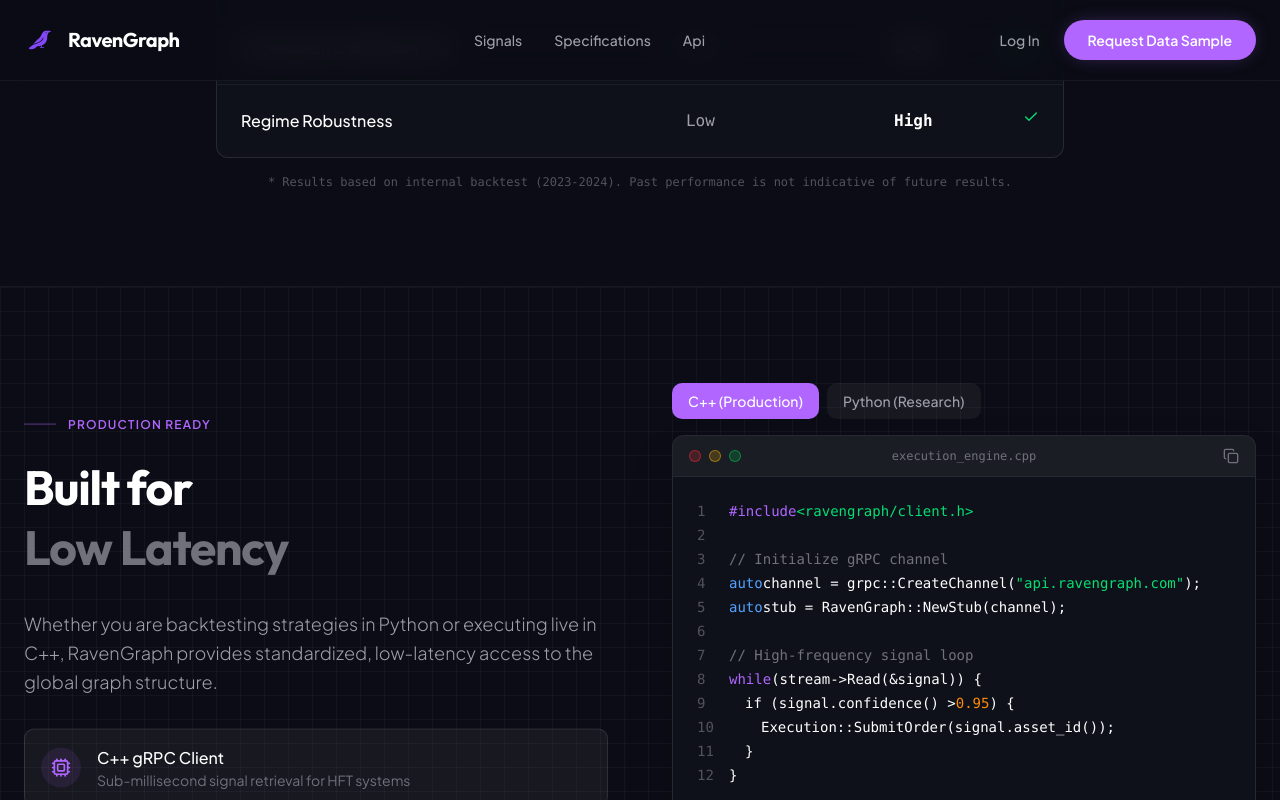
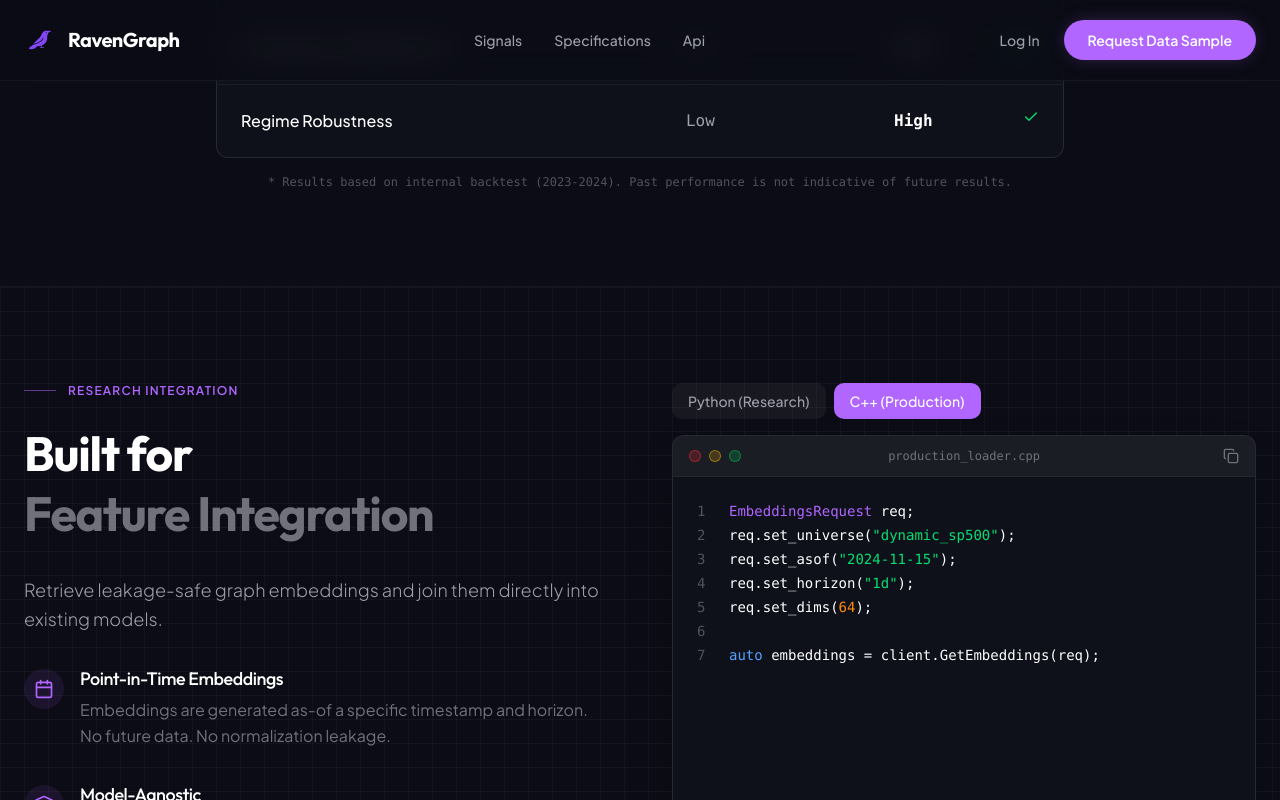
Before and after one commit to raven-graph/web, a Next.js app: page / in a window 1280 px wide. Both pictures are taken after a click on the button "C++ (Production)". Shown: the part 2602-3402 px from the top of the page. Built offline with nearby package versions, Linux system fonts and the light colour scheme.

Commit message:
update njs

```diff
--- a/src/components/CodeDemoSection.tsx
+++ b/src/components/CodeDemoSection.tsx
@@ -1,21 +1,12 @@
 "use client";
 
-import React, { useState, useEffect } from "react";
+import React, { useState } from "react";
 import { ScrollReveal } from "@/components/ScrollReveal";
-import { motion, AnimatePresence } from "framer-motion";
-import { Terminal, Copy, Check, Cpu, Code2 } from "lucide-react";
+import { Copy, Check, Calendar, Layers, Database } from "lucide-react";
 
 export const CodeDemoSection = () => {
-    const [activeTab, setActiveTab] = useState<"cpp" | "python">("cpp");
-    const [step, setStep] = useState(0);
+    const [activeTab, setActiveTab] = useState<"python" | "cpp">("python");
     const [copied, setCopied] = useState(false);
-
-    useEffect(() => {
-        const timer = setInterval(() => {
-            setStep((prev) => (prev + 1) % 4);
-        }, 4000);
-        return () => clearInterval(timer);
-    }, []);
 
     const copyCode = () => {
         setCopied(true);
@@ -35,33 +26,53 @@
                     <ScrollReveal className="space-y-8 lg:sticky lg:top-24">
                         <div className="flex items-center gap-3 mb-6">
                             <span className="h-px w-8 bg-[#B066FF]/50"></span>
-                            <span className="text-[#B066FF] font-sans text-xs uppercase tracking-widest font-semibold">Production Ready</span>
+                            <span className="text-[#B066FF] font-sans text-xs uppercase tracking-widest font-semibold">Research Integration</span>
                         </div>
                         <h2 className="text-4xl md:text-5xl font-display font-bold text-white leading-tight">
                             Built for <br />
-                            <span className="text-zinc-500">Low Latency</span>
+                            <span className="text-zinc-500">Feature Integration</span>
                         </h2>
                         <p className="text-lg text-zinc-400 leading-relaxed font-light">
-                            Whether you are backtesting strategies in Python or executing live in C++, RavenGraph provides standardized, low-latency access to the global graph structure.
+                            Retrieve leakage-safe graph embeddings and join them directly into existing models.
                         </p>
 
-                        <div className="flex flex-col gap-4">
-                            <div className="flex items-center gap-4 p-4 rounded-lg bg-white/5 border border-white/10 hover:border-[#B066FF]/30 transition-colors">
-                                <div className="w-10 h-10 rounded-full bg-[#B066FF]/10 flex items-center justify-center text-[#B066FF]">
-                                    <Cpu className="w-5 h-5" />
+                        <div className="space-y-8 mt-8">
+                            {/* Bullet 1 */}
+                            <div className="flex gap-4">
+                                <div className="mt-1 w-10 h-10 rounded-full bg-[#B066FF]/10 flex items-center justify-center text-[#B066FF] shrink-0">
+                                    <Calendar className="w-5 h-5" />
                                 </div>
                                 <div>
-                                    <div className="text-white font-medium">C++ gRPC Client</div>
-                                    <div className="text-sm text-zinc-500">Sub-millisecond signal retrieval for HFT systems</div>
+                                    <h4 className="text-white font-medium text-lg">Point-in-Time Embeddings</h4>
+                                    <p className="text-zinc-500 leading-relaxed mt-1">
+                                        Embeddings are generated as-of a specific timestamp and horizon. No future data. No normalization leakage.
+                                    </p>
                                 </div>
                             </div>
-                            <div className="flex items-center gap-4 p-4 rounded-lg bg-white/5 border border-white/10 hover:border-[#B066FF]/30 transition-colors">
-                                <div className="w-10 h-10 rounded-full bg-[#B066FF]/10 flex items-center justify-center text-[#B066FF]">
-                                    <Code2 className="w-5 h-5" />
+
+                            {/* Bullet 2 */}
+                            <div className="flex gap-4">
+                                <div className="mt-1 w-10 h-10 rounded-full bg-[#B066FF]/10 flex items-center justify-center text-[#B066FF] shrink-0">
+                                    <Layers className="w-5 h-5" />
                                 </div>
                                 <div>
-                                    <div className="text-white font-medium">Python Research SDK</div>
-                                    <div className="text-sm text-zinc-500">Seemless integration with pandas and PyTorch</div>
+                                    <h4 className="text-white font-medium text-lg">Model-Agnostic</h4>
+                                    <p className="text-zinc-500 leading-relaxed mt-1">
+                                        Designed to plug into existing research pipelines (XGBoost, linear models, neural nets).
+                                    </p>
+                                </div>
+                            </div>
+
+                            {/* Bullet 3 */}
+                            <div className="flex gap-4">
+                                <div className="mt-1 w-10 h-10 rounded-full bg-[#B066FF]/10 flex items-center justify-center text-[#B066FF] shrink-0">
+                                    <Database className="w-5 h-5" />
+                                </div>
+                                <div>
+                                    <h4 className="text-white font-medium text-lg">Offline First</h4>
+                                    <p className="text-zinc-500 leading-relaxed mt-1">
+                                        Evaluate via Parquet artifacts before any live integration.
+                                    </p>
                                 </div>
                             </div>
                         </div>
@@ -72,16 +83,16 @@
                         {/* Language Tabs */}
                         <div className="flex items-center gap-2 mb-4">
                             <button
+                                onClick={() => setActiveTab("python")}
+                                className={`px-4 py-2 rounded-lg text-sm font-medium transition-colors ${activeTab === "python" ? "bg-[#B066FF] text-white" : "bg-white/5 text-zinc-400 hover:text-white"}`}
+                            >
+                                Python (Research)
+                            </button>
+                            <button
                                 onClick={() => setActiveTab("cpp")}
                                 className={`px-4 py-2 rounded-lg text-sm font-medium transition-colors ${activeTab === "cpp" ? "bg-[#B066FF] text-white" : "bg-white/5 text-zinc-400 hover:text-white"}`}
                             >
                                 C++ (Production)
-                            </button>
-                            <button
-                                onClick={() => setActiveTab("python")}
-                                className={`px-4 py-2 rounded-lg text-sm font-medium transition-colors ${activeTab === "python" ? "bg-[#B066FF] text-white" : "bg-white/5 text-zinc-400 hover:text-white"}`}
-                            >
-                                Python (Research)
                             </button>
                         </div>
 
@@ -95,7 +106,7 @@
                                     <div className="w-3 h-3 rounded-full bg-green-500/20 border border-green-500/50"></div>
                                 </div>
                                 <div className="text-zinc-500 text-xs text-center absolute left-0 right-0 pointer-events-none">
-                                    {activeTab === "cpp" ? "execution_engine.cpp" : "strategy_backtest.py"}
+                                    {activeTab === "python" ? "research_notebook.ipynb" : "production_loader.cpp"}
                                 </div>
                                 <button onClick={copyCode} className="text-zinc-500 hover:text-white transition-colors">
                                     {copied ? <Check className="w-4 h-4" /> : <Copy className="w-4 h-4" />}
@@ -103,73 +114,48 @@
                             </div>
 
                             {/* Code Content */}
-                            <div className="p-6 overflow-x-auto min-h-[300px]">
-                                {activeTab === "python" ? (
-                                    <div className="space-y-1">
-                                        <div className="flex"><span className="text-zinc-600 w-8 select-none">1</span><span className="text-[#B066FF]">import</span> <span className="text-white ml-2">ravengraph</span> <span className="text-[#B066FF] ml-2">as</span> <span className="text-white ml-2">rg</span></div>
-                                        <div className="flex"><span className="text-zinc-600 w-8 select-none">2</span></div>
-                                        <div className="flex"><span className="text-zinc-600 w-8 select-none">3</span><span className="text-zinc-500">{"# streaming realtime signals"}</span></div>
-                                        <div className="flex"><span className="text-zinc-600 w-8 select-none">4</span><span className="text-white">client</span> <span className="text-zinc-400">=</span> <span className="text-white">rg.Client(</span><span className="text-green-400">&quot;api_key_...&quot;</span><span className="text-white">)</span></div>
-                                        <div className="flex"><span className="text-zinc-600 w-8 select-none">5</span></div>
-                                        <div className="flex"><span className="text-zinc-600 w-8 select-none">6</span><span className="text-[#B066FF]">for</span> <span className="text-white ml-2">signal</span> <span className="text-[#B066FF] ml-2">in</span> <span className="text-white ml-2">client.stream_signals():</span></div>
-                                        <div className="flex"><span className="text-zinc-600 w-8 select-none">7</span><span className="text-white ml-4">if signal.is_shock_event():</span></div>
-                                        <div className="flex"><span className="text-zinc-600 w-8 select-none">8</span><span className="text-white ml-8">print(signal.propagation_path)</span></div>
-                                    </div>
-                                ) : (
-                                    <div className="space-y-1">
-                                        <div className="flex"><span className="text-zinc-600 w-8 select-none">1</span><span className="text-[#B066FF]">#include</span> <span className="text-green-400">&lt;ravengraph/client.h&gt;</span></div>
-                                        <div className="flex"><span className="text-zinc-600 w-8 select-none">2</span></div>
-                                        <div className="flex"><span className="text-zinc-600 w-8 select-none">3</span><span className="text-zinc-500">{"// Initialize gRPC channel"}</span></div>
-                                        <div className="flex"><span className="text-zinc-600 w-8 select-none">4</span><span className="text-blue-400">auto</span> <span className="text-white">channel = grpc::CreateChannel(</span><span className="text-green-400">&quot;api.ravengraph.com&quot;</span><span className="text-white">);</span></div>
-                                        <div className="flex"><span className="text-zinc-600 w-8 select-none">5</span><span className="text-blue-400">auto</span> <span className="text-white">stub = RavenGraph::NewStub(channel);</span></div>
-                                        <div className="flex"><span className="text-zinc-600 w-8 select-none">6</span></div>
-                                        <div className="flex"><span className="text-zinc-600 w-8 select-none">7</span><span className="text-zinc-500">{"// High-frequency signal loop"}</span></div>
-                                        <div className="flex"><span className="text-zinc-600 w-8 select-none">8</span><span className="text-[#B066FF]">while</span> <span className="text-white">(stream-&gt;Read(&signal)) {"{"}</span></div>
-                                        <div className="flex"><span className="text-zinc-600 w-8 select-none">9</span><span className="text-white ml-4">if (signal.confidence() &gt; </span><span className="text-orange-400">0.95</span><span className="text-white">) {"{"}</span></div>
-                                        <div className="flex"><span className="text-zinc-600 w-8 select-none">10</span><span className="text-white ml-8">Execution::SubmitOrder(signal.asset_id());</span></div>
-                                        <div className="flex"><span className="text-zinc-600 w-8 select-none">11</span><span className="text-white ml-4">{"}"}</span></div>
-                                        <div className="flex"><span className="text-zinc-600 w-8 select-none">12</span><span className="text-white">{"}"}</span></div>
-                                    </div>
-                                )}
+                            <div className="p-6 overflow-y-auto" style={{ height: '380px' }}>
+                                <div className="space-y-1 font-mono text-sm">
+                                    {activeTab === "python" ? (
+                                        <>
+                                            <div className="grid grid-cols-[2rem_1fr]"><span className="text-zinc-600 select-none">1</span><div className="text-zinc-100 whitespace-pre-wrap break-words"><span className="text-[#B066FF]">from</span> <span className="text-white">ravengraph</span> <span className="text-[#B066FF]">import</span> <span className="text-white">Client</span></div></div>
+                                            <div className="grid grid-cols-[2rem_1fr]"><span className="text-zinc-600 select-none">2</span><div className="text-zinc-100 whitespace-pre-wrap break-words"><span className="text-[#B066FF]">import</span> <span className="text-white">pandas</span> <span className="text-[#B066FF]">as</span> <span className="text-white">pd</span></div></div>
+                                            <div className="grid grid-cols-[2rem_1fr]"><span className="text-zinc-600 select-none">3</span><div></div></div>
+                                            <div className="grid grid-cols-[2rem_1fr]"><span className="text-zinc-600 select-none">4</span><div className="text-zinc-100 whitespace-pre-wrap break-words"><span className="text-white">rg</span> <span className="text-zinc-400">=</span> <span className="text-white">Client(api_key=API_KEY)</span></div></div>
+                                            <div className="grid grid-cols-[2rem_1fr]"><span className="text-zinc-600 select-none">5</span><div></div></div>
+                                            <div className="grid grid-cols-[2rem_1fr]"><span className="text-zinc-600 select-none">6</span><span className="text-zinc-500">{"# Point-in-time graph embeddings (leakage-safe)"}</span></div>
+                                            <div className="grid grid-cols-[2rem_1fr]"><span className="text-zinc-600 select-none">7</span><div className="text-zinc-100 whitespace-pre-wrap break-words"><span className="text-white">embeddings</span> <span className="text-zinc-400">=</span> <span className="text-white">rg.embeddings.get(</span></div></div>
+                                            <div className="grid grid-cols-[2rem_1fr]"><span className="text-zinc-600 select-none">8</span><div className="text-zinc-100 whitespace-pre-wrap break-words"><span className="text-white pl-4">universe=</span><span className="text-green-400">&quot;dynamic_sp500&quot;</span><span className="text-white">,</span></div></div>
+                                            <div className="grid grid-cols-[2rem_1fr]"><span className="text-zinc-600 select-none">9</span><div className="text-zinc-100 whitespace-pre-wrap break-words"><span className="text-white pl-4">asof=</span><span className="text-green-400">&quot;2024-11-15&quot;</span><span className="text-white">,</span></div></div>
+                                            <div className="grid grid-cols-[2rem_1fr]"><span className="text-zinc-600 select-none">10</span><div className="text-zinc-100 whitespace-pre-wrap break-words"><span className="text-white pl-4">horizon=</span><span className="text-green-400">&quot;1d&quot;</span><span className="text-white">,</span></div></div>
+                                            <div className="grid grid-cols-[2rem_1fr]"><span className="text-zinc-600 select-none">11</span><div className="text-zinc-100 whitespace-pre-wrap break-words"><span className="text-white pl-4">dims=</span><span className="text-orange-400">64</span></div></div>
+                                            <div className="grid grid-cols-[2rem_1fr]"><span className="text-zinc-600 select-none">12</span><div className="text-zinc-100 whitespace-pre-wrap break-words"><span className="text-white">)</span></div></div>
+                                            <div className="grid grid-cols-[2rem_1fr]"><span className="text-zinc-600 select-none">13</span><div></div></div>
+                                            <div className="grid grid-cols-[2rem_1fr]"><span className="text-zinc-600 select-none">14</span><span className="text-zinc-500">{"# Join with existing feature matrix"}</span></div>
+                                            <div className="grid grid-cols-[2rem_1fr]"><span className="text-zinc-600 select-none">15</span><div className="text-zinc-100 whitespace-pre-wrap break-words"><span className="text-white">X</span> <span className="text-zinc-400">=</span> <span className="text-white">price_features.join(embeddings, on=</span><span className="text-green-400">&quot;ticker&quot;</span><span className="text-white">)</span></div></div>
+                                        </>
+                                    ) : (
+                                        <>
+                                            <div className="grid grid-cols-[2rem_1fr]"><span className="text-zinc-600 select-none">1</span><div className="text-zinc-100 whitespace-pre-wrap break-words"><span className="text-[#B066FF]">EmbeddingsRequest</span> <span className="text-white">req;</span></div></div>
+                                            <div className="grid grid-cols-[2rem_1fr]"><span className="text-zinc-600 select-none">2</span><div className="text-zinc-100 whitespace-pre-wrap break-words"><span className="text-white">req.set_universe(</span><span className="text-green-400">&quot;dynamic_sp500&quot;</span><span className="text-white">);</span></div></div>
+                                            <div className="grid grid-cols-[2rem_1fr]"><span className="text-zinc-600 select-none">3</span><div className="text-zinc-100 whitespace-pre-wrap break-words"><span className="text-white">req.set_asof(</span><span className="text-green-400">&quot;2024-11-15&quot;</span><span className="text-white">);</span></div></div>
+                                            <div className="grid grid-cols-[2rem_1fr]"><span className="text-zinc-600 select-none">4</span><div className="text-zinc-100 whitespace-pre-wrap break-words"><span className="text-white">req.set_horizon(</span><span className="text-green-400">&quot;1d&quot;</span><span className="text-white">);</span></div></div>
+                                            <div className="grid grid-cols-[2rem_1fr]"><span className="text-zinc-600 select-none">5</span><div className="text-zinc-100 whitespace-pre-wrap break-words"><span className="text-white">req.set_dims(</span><span className="text-orange-400">64</span><span className="text-white">);</span></div></div>
+                                            <div className="grid grid-cols-[2rem_1fr]"><span className="text-zinc-600 select-none">6</span><div></div></div>
+                                            <div className="grid grid-cols-[2rem_1fr]"><span className="text-zinc-600 select-none">7</span><div className="text-zinc-100 whitespace-pre-wrap break-words"><span className="text-blue-400">auto</span> <span className="text-white">embeddings = client.GetEmbeddings(req);</span></div></div>
+                                        </>
+                                    )}
+                                </div>
                             </div>
 
-                            {/* Terminal Output Simulation */}
-                            <div className="border-t border-white/10 bg-black/50 p-4 font-mono text-xs">
-                                <div className="flex items-center gap-2 mb-2 text-zinc-500 uppercase tracking-wider font-bold text-[10px]">
-                                    <Terminal className="w-3 h-3" /> System Output
-                                </div>
-                                <div className="space-y-2">
-                                    <AnimatePresence mode="wait">
-                                        <motion.div
-                                            key={step}
-                                            initial={{ opacity: 0, y: 5 }}
-                                            animate={{ opacity: 1, y: 0 }}
-                                            exit={{ opacity: 0 }}
-                                            className="font-mono"
-                                        >
-                                            {step === 0 && (
-                                                <div className="text-zinc-400">Initializing secure connection...</div>
-                                            )}
-                                            {step >= 1 && (
-                                                <div className="text-green-400">
-                                                    [OK] gRPC Channel Established (3ms)
-                                                </div>
-                                            )}
-                                            {step >= 2 && (
-                                                <div className="mt-1">
-                                                    <span className="text-blue-400">[STREAM] 10,402 edges/sec </span>
-                                                </div>
-                                            )}
-                                            {step >= 3 && (
-                                                <div className="mt-1 pl-4 border-l border-zinc-700">
-                                                    <div className="text-zinc-400">Propagation Signal</div>
-                                                    <div className="text-[#B066FF]">&gt; BUY 200 NVDA (Confidence 0.98)</div>
-                                                    <div className="text-zinc-600 text-[10px]">Lat: 1.2ms | Id: 0x8F2A</div>
-                                                </div>
-                                            )}
-                                        </motion.div>
-                                    </AnimatePresence>
-                                </div>
+                            {/* Micro-copy */}
+                            <div className="border-t border-white/10 bg-black/50 p-4 text-center">
+                                <p className="text-zinc-400 text-xs font-medium">
+                                    Private Preview · Offline Evaluation · Parquet + Schema Included
+                                </p>
+                                <p className="text-zinc-600 text-[10px] mt-1">
+                                    Embeddings updated daily and intraday depending on horizon.
+                                </p>
                             </div>
                         </div>
                     </ScrollReveal>
```
